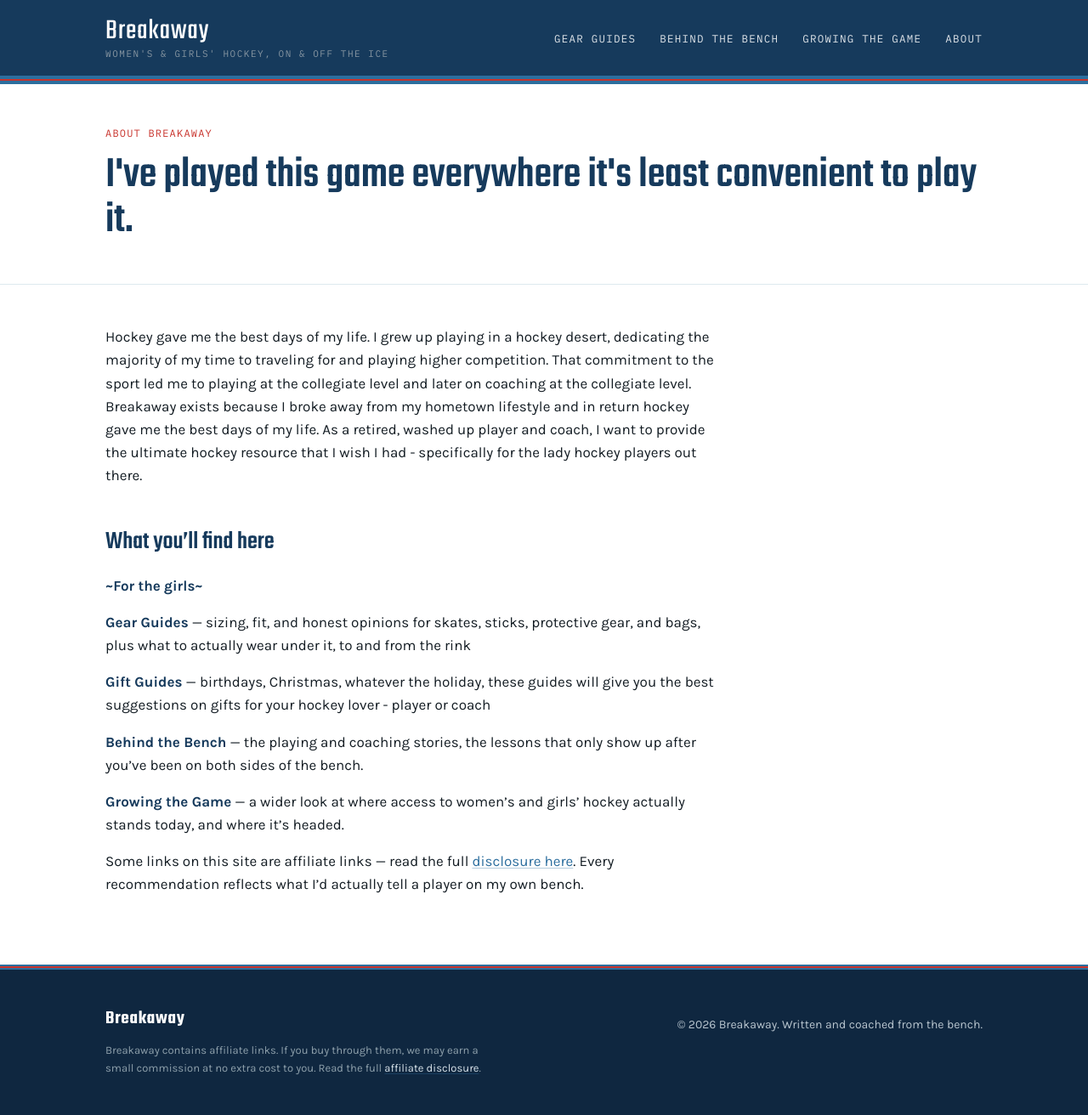
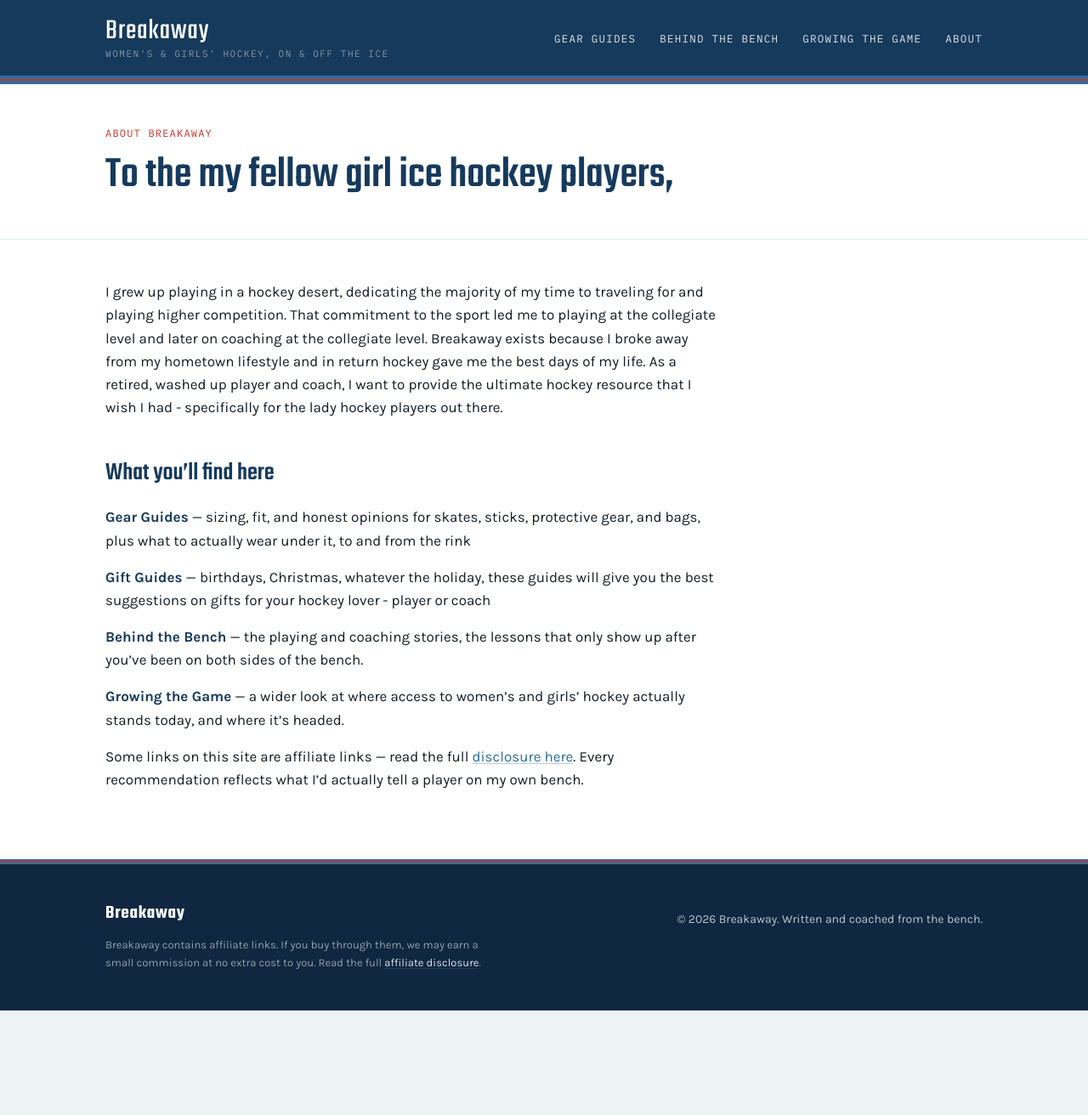
Before and after one commit to breakaway-hockey/breakaway-hockey.github.io, a Jekyll site: the page built from about.md, in a window 1280 px wide. Shown: the whole page at 85% size. Built offline with Jekyll 4.4.1, drawn with Linux system fonts in a browser that asks for light colours; after the commit the page ends 1189 px from its top, so only the background shows below that.

Commit message:
update kicker line
Removed personal anecdote about playing hockey and focused on the commitment to the sport and its impact on life.

```diff
--- a/about.md
+++ b/about.md
@@ -6,18 +6,16 @@ permalink: /about/
 <div class="article-head">
 <div class="wrap">
 <div class="kicker">About Breakaway</div>
-<h1>I've played this game everywhere it's least convenient to play it.</h1>
+<h1>To the my fellow girl ice hockey players,</h1>
 </div>
 </div>
 <div class="page-body">
 <div class="wrap">
 <div class="prose" markdown="1">
 
-Hockey gave me the best days of my life. I grew up playing in a hockey desert, dedicating the majority of my time to traveling for and playing higher competition. That commitment to the sport led me to playing at the collegiate level and later on coaching at the collegiate level. Breakaway exists because I broke away from my hometown lifestyle and in return hockey gave me the best days of my life. As a retired, washed up player and coach, I want to provide the ultimate hockey resource that I wish I had - specifically for the lady hockey players out there.
+I grew up playing in a hockey desert, dedicating the majority of my time to traveling for and playing higher competition. That commitment to the sport led me to playing at the collegiate level and later on coaching at the collegiate level. Breakaway exists because I broke away from my hometown lifestyle and in return hockey gave me the best days of my life. As a retired, washed up player and coach, I want to provide the ultimate hockey resource that I wish I had - specifically for the lady hockey players out there.
 
 ## What you'll find here
-
-**~For the girls~**
 
 **Gear Guides** — sizing, fit, and honest opinions for skates, sticks, protective gear, and bags, plus what to actually wear under it, to and from the rink
 
```
